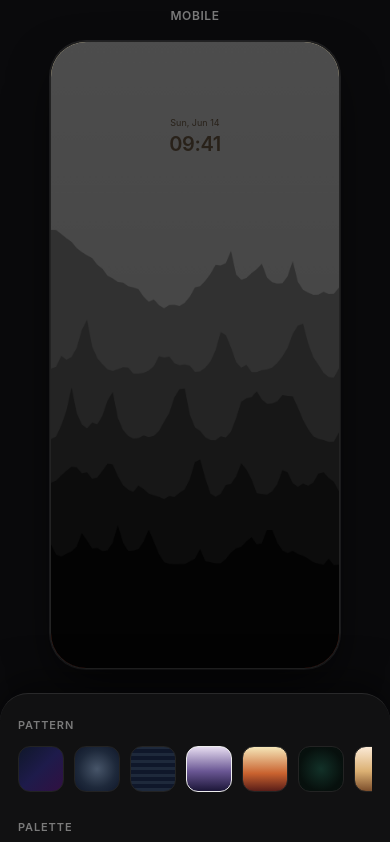
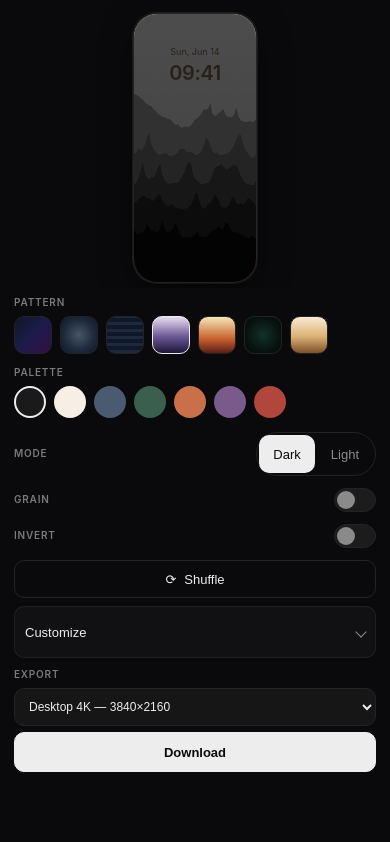
Before and after one commit to AaryanRaj007/WLPR, a website built with Vite: page index.html in a window 390 px wide. Shown: the part 58-900 px from the top of the page. After the commit the page ends 844 px from the top, so only its background shows below. Built offline with nearby package versions, Linux system fonts and the light colour scheme.

Commit message:
Update Mobile layout to fit 100% in one screen viewport with zero scrolling

```diff
--- a/src/style.css
+++ b/src/style.css
@@ -473,23 +473,32 @@ input[type="range"]::-webkit-slider-thumb {
 
 @media (max-width: 860px) {
   html, body {
-    height: auto;
+    height: 100%;
+    overflow: hidden;
     background: #0a0a0c;
   }
 
   #app {
     display: flex;
     flex-direction: column;
-    height: auto;
-    min-height: 100vh;
+    height: 100vh;
+    height: 100dvh;
+    overflow: hidden;
+    padding: 10px 14px 14px;
+    gap: 8px;
+    box-sizing: border-box;
   }
 
   .stage {
-    min-height: auto;
-    padding: 16px 16px 24px;
-    gap: 16px;
-    overflow: visible;
+    flex: 1 1 auto;
+    min-height: 0;
+    padding: 0;
+    gap: 4px;
+    overflow: hidden;
+    display: flex;
+    flex-direction: column;
     align-items: center;
+    justify-content: center;
   }
 
   .brand {
@@ -497,25 +506,30 @@ input[type="range"]::-webkit-slider-thumb {
     display: flex;
     align-items: center;
     justify-content: center;
-    gap: 10px;
-    margin-bottom: 8px;
+    gap: 6px;
+    margin-bottom: 2px;
+    flex: 0 0 auto;
   }
 
   .brand-icon {
-    width: 26px;
-    height: 26px;
+    width: 20px;
+    height: 20px;
   }
 
   .brand-mark {
-    font-size: 16px;
+    font-size: 14px;
     letter-spacing: 0.1em;
   }
 
   .previews {
+    flex: 1 1 auto;
+    min-height: 0;
+    display: flex;
     flex-direction: column;
     align-items: center;
-    gap: 20px;
+    justify-content: center;
     width: 100%;
+    overflow: hidden;
   }
 
   .frame-desktop {
@@ -524,38 +538,52 @@ input[type="range"]::-webkit-slider-thumb {
 
   .frame-phone {
     width: 100%;
+    height: 100%;
     display: flex;
     flex-direction: column;
     align-items: center;
+    justify-content: center;
   }
 
   .frame-phone figcaption {
-    font-size: 12px;
+    font-size: 11px;
     font-weight: 600;
     letter-spacing: 0.05em;
     color: var(--text-faint);
-    margin-bottom: 6px;
+    margin-bottom: 4px;
+    flex: 0 0 auto;
   }
 
   .frame-phone .canvas-wrap {
-    width: min(78vw, 290px);
-    height: auto;
+    height: 100%;
+    max-height: 32vh;
+    max-height: 32dvh;
+    width: auto;
     aspect-ratio: 175 / 379;
-    border-radius: 36px;
-    box-shadow: 0 20px 50px -10px rgba(0, 0, 0, 0.7), 0 0 0 1px rgba(255, 255, 255, 0.1);
+    border-radius: 24px;
+    box-shadow: 0 12px 36px -6px rgba(0, 0, 0, 0.7), 0 0 0 1px rgba(255, 255, 255, 0.1);
   }
 
   .panel {
+    flex: 0 0 auto;
     border-left: none;
-    border-top: 1px solid rgba(255, 255, 255, 0.1);
-    background: rgba(18, 18, 20, 0.95);
-    backdrop-filter: blur(24px);
-    -webkit-backdrop-filter: blur(24px);
-    border-radius: 28px 28px 0 0;
-    padding: 24px 18px 32px;
-    gap: 20px;
-    overflow-y: visible;
-    box-shadow: 0 -10px 40px rgba(0, 0, 0, 0.5);
+    border-top: none;
+    background: transparent;
+    padding: 0;
+    gap: 8px;
+    overflow: visible;
+    box-shadow: none;
+    display: flex;
+    flex-direction: column;
+  }
+
+  .panel-group {
+    gap: 4px;
+  }
+
+  .label {
+    font-size: 10px;
+    margin-bottom: 2px;
   }
 
   .pattern-grid,
@@ -565,8 +593,8 @@ input[type="range"]::-webkit-slider-thumb {
     overflow-x: auto;
     scroll-snap-type: x mandatory;
     -webkit-overflow-scrolling: touch;
-    padding: 4px 2px 8px;
-    gap: 10px;
+    padding: 2px 0 4px;
+    gap: 8px;
   }
 
   .pattern-grid::-webkit-scrollbar,
@@ -575,69 +603,68 @@ input[type="range"]::-webkit-slider-thumb {
   }
 
   .pattern-swatch {
-    flex: 0 0 46px;
-    height: 46px;
+    flex: 0 0 38px;
+    height: 38px;
+    min-height: 38px;
     scroll-snap-align: start;
-    border-radius: 12px;
+    border-radius: 10px;
   }
 
   .palette-swatch {
-    flex: 0 0 42px;
-    height: 42px;
+    flex: 0 0 32px;
+    height: 32px;
+    min-height: 32px;
     scroll-snap-align: start;
     border-radius: 50%;
   }
 
-  .panel-group {
-    gap: 10px;
-  }
-
   .panel-row {
-    padding: 4px 0;
+    padding: 2px 0;
   }
 
   .switch {
-    width: 48px;
-    height: 28px;
+    width: 42px;
+    height: 24px;
   }
 
   .switch-thumb {
-    width: 22px;
-    height: 22px;
+    width: 18px;
+    height: 18px;
   }
 
   .customize {
     background: rgba(255, 255, 255, 0.03);
-    border-radius: 14px;
-    padding: 12px 14px;
+    border-radius: 10px;
+    padding: 6px 10px;
     border: 1px solid rgba(255, 255, 255, 0.06);
   }
 
   .customize-toggle,
   .segment,
   .btn {
-    min-height: 46px;
-    border-radius: 12px;
-    font-size: 14px;
+    min-height: 38px;
+    height: 38px;
+    border-radius: 10px;
+    font-size: 13px;
   }
 
   .btn-shuffle {
-    margin-top: 4px;
+    margin-top: 2px;
   }
 
   .export-group {
-    margin-top: 8px;
-    gap: 12px;
+    margin-top: 2px;
+    gap: 6px;
   }
 
   .select {
-    height: 46px;
-    font-size: 13px;
-    border-radius: 12px;
+    height: 38px;
+    font-size: 12px;
+    border-radius: 10px;
   }
 
   .btn-download {
-    height: 48px;
+    height: 40px;
     font-weight: 700;
   }
 }
```
